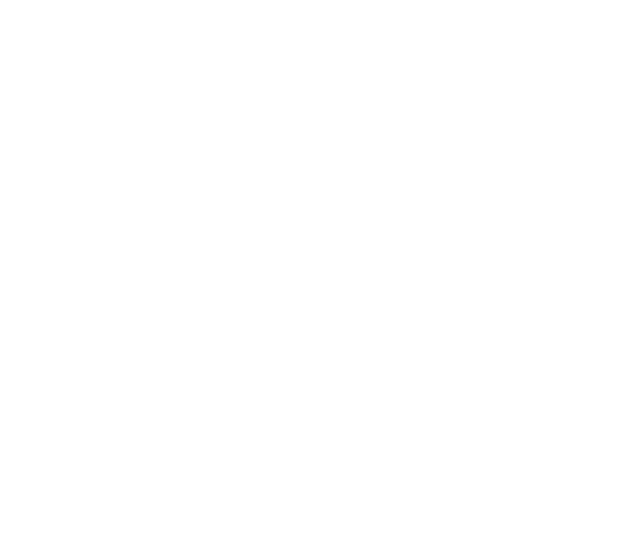
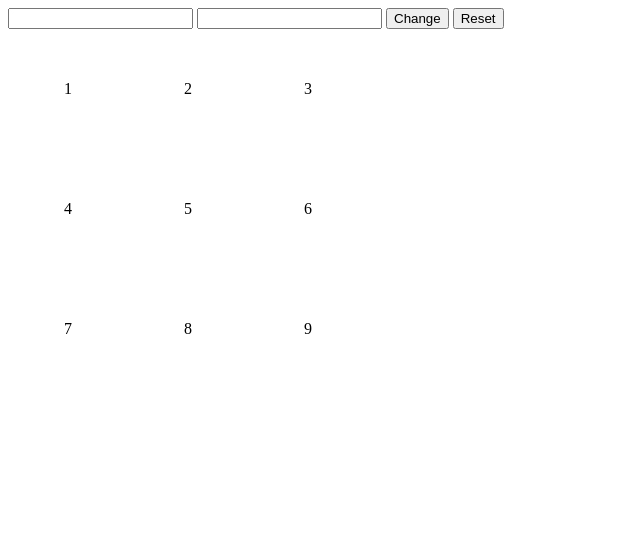
Before and after one commit to acciojob/Replit-Asian-Paints-Akash-1212579, a website: page main.html in a window 1280 px wide. Shown: the whole page, without its empty margins (0-640 px from the left). Drawn offline with Linux system fonts and the light colour scheme.

Commit message:
created a submission

```diff
--- a/main.html
+++ b/main.html
@@ -8,6 +8,23 @@
 
 <body>
 	<!-- the entire body must be written by student -->
+		    <input id="block_id" />
+    <input id="colour_id" />
+    <button id="change_button">Change</button>
+    <button id="reset_button">Reset</button>
+
+    <div class="grid-container">
+      <div class="grid-item" id="1">1</div>
+      <div class="grid-item" id="2">2</div>
+      <div class="grid-item" id="3">3</div>
+      <div class="grid-item" id="4">4</div>
+      <div class="grid-item" id="5">5</div>
+      <div class="grid-item" id="6">6</div>
+      <div class="grid-item" id="7">7</div>
+      <div class="grid-item" id="8">8</div>
+      <div class="grid-item" id="9">9</div>
+    </div>
+
     <script type="text/javascript" src="./script.js">
 </script>
 
--- a/script.js
+++ b/script.js
@@ -1 +1,20 @@
-//your JS code here. If required.
+
+function cells() {
+  const arr = [];
+  for (let i = 1; i <= 9; i++) arr.push(document.getElementById(String(i)));
+  return arr;
+}
+
+function resetAll() {
+  cells().forEach((el) => (el.style.backgroundColor = "transparent"));
+}
+
+document.getElementById("change_button").addEventListener("click", () => {
+  const id = document.getElementById("block_id").value.trim();
+  const color = document.getElementById("colour_id").value.trim();
+  resetAll();
+  const cell = document.getElementById(id);
+  if (cell && color) cell.style.backgroundColor = color;
+});
+
+document.getElementById("reset_button").addEventListener("click", resetAll);
--- a/styles.css
+++ b/styles.css
@@ -1 +1,18 @@
-/*  your css code here. If applicable */
+.grid-container{
+	height:500px;
+	width:500px;
+	display:grid;
+	grid-template-columns:100px 100px 100px;
+	grid-template-rows:100px 100px 1100px;
+	gap:20px;
+	margin:10px;
+}
+.grid-item{
+	height:100px;
+	width:100px;
+	background-color:transparent;
+
+	align-content:center;
+	text-align:center;
+
+}
```
